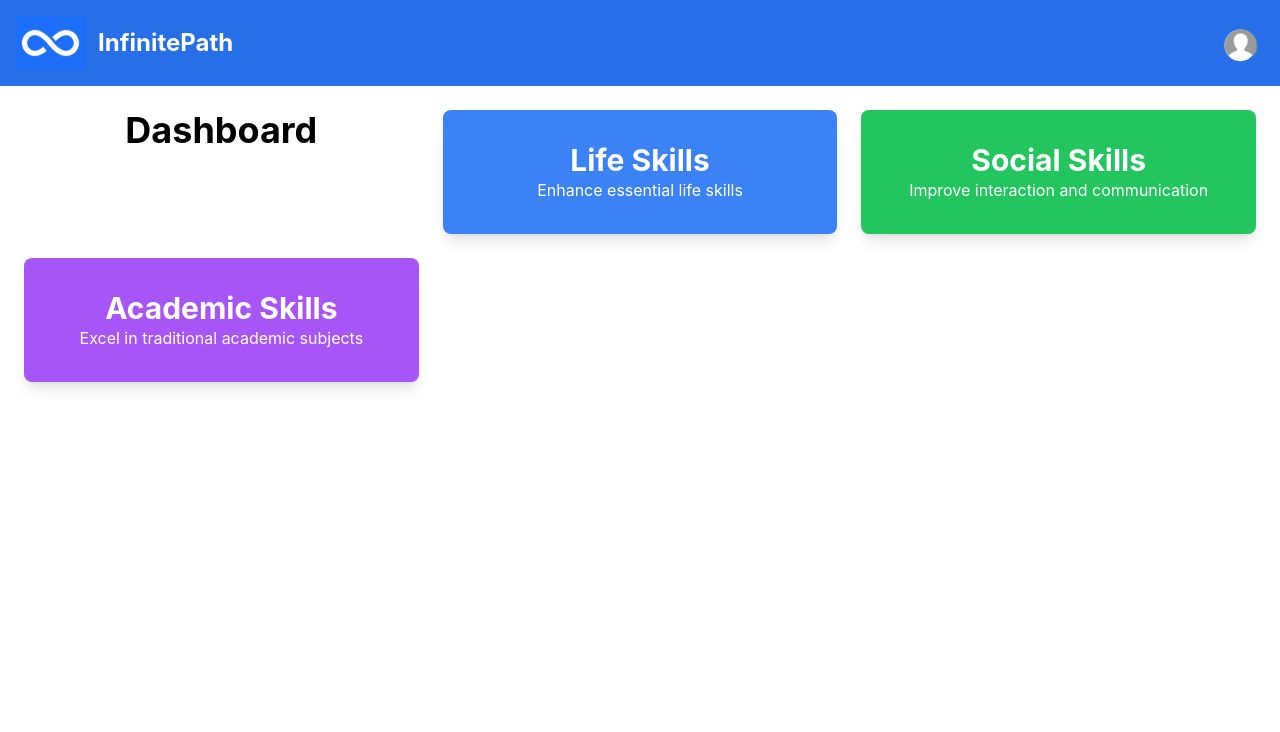
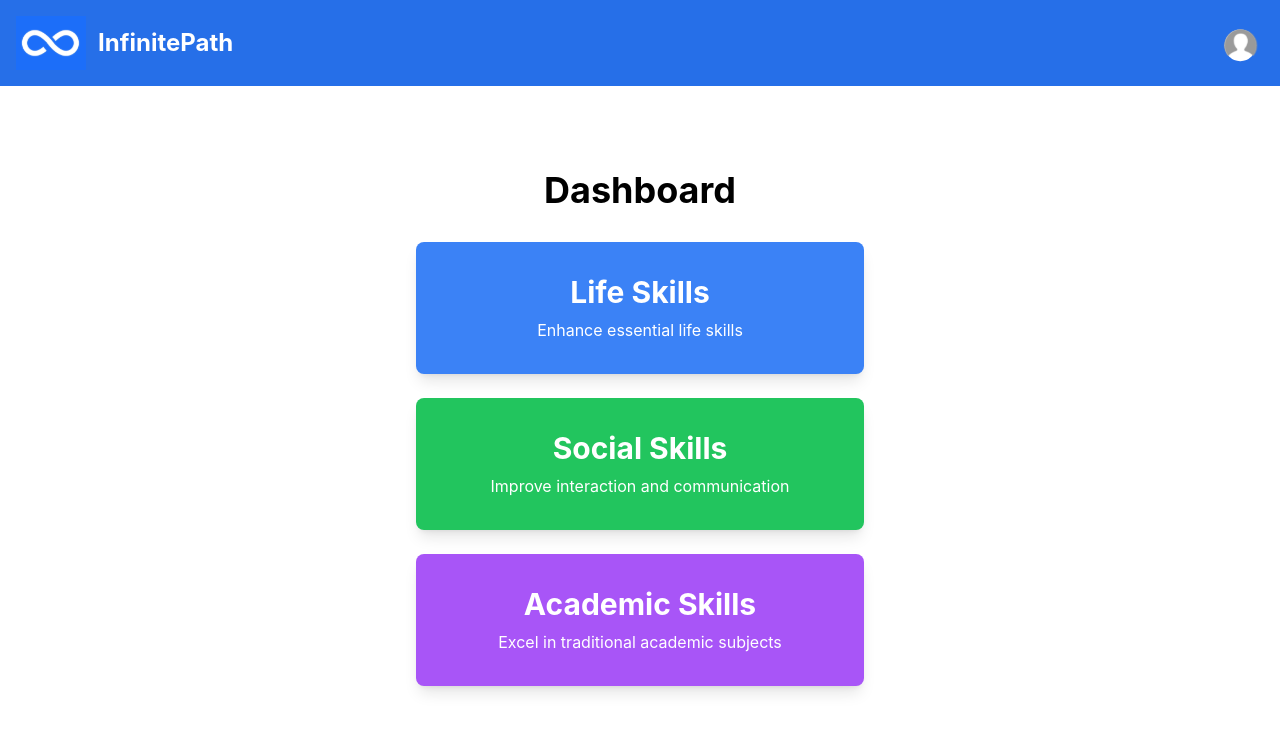
Before and after one commit to vwaje13/ALC-AWS-Hackathon, a React (Create React App) app in the folder client/: page /dashboard in a window 1280 px wide. Shown: the top 732 px of the page. Built offline with nearby package versions, Linux system fonts and the light colour scheme.

Commit message:
updated dashboard

```diff
--- a/client/src/pages/Dashboard.js
+++ b/client/src/pages/Dashboard.js
@@ -27,46 +27,44 @@ function ImageButton() {
 function Dashboard() {
   return (
     <div className="App">
-      {/* Header section with the same format as Homepage */}
-      <header className="bg-header-blue p-4">
+      {/* Header section - Stays at the top */}
+      <header className="bg-header-blue p-4 w-full fixed top-0 left-0 z-10">
         <nav className="flex items-center justify-between container mx-auto">
           <div className="flex items-center space-x-3">
-            <ImageButton/>
-            {/*<img src={logo} className="w-16 h-16" alt="logo" />*/}
+            <ImageButton />
             <p className="text-2xl font-bold text-white">InfinitePath</p>
           </div>
-
           <div className="flex items-center space-x-6">
-          <img src={profileimg} className="h-12 w-12 rounded-full" alt="profileimg" />
+            <img src={profileimg} className="h-12 w-12 rounded-full" alt="profileimg" />
           </div>
         </nav>
       </header>
 
-      {/* Dashboard Tiles */}
-      <div className="dashboard-section grid grid-cols-1 md:grid-cols-3 gap-6 p-6">
+      {/* Add padding to avoid content hiding behind the fixed header */}
+      <div className="pt-20 min-h-screen flex flex-col items-center justify-center">
         <h1 className="text-4xl font-bold mb-8 text-center">Dashboard</h1>
 
         {/* Life Skills Tile */}
-        <Link to="/life" className="tile">
-          <div className="dashboard-tile bg-blue-500 text-white py-8 px-4 rounded-lg shadow-lg hover:bg-blue-600 transition duration-300 ease-in-out">
+        <Link to="/life" className="w-full max-w-md mb-6">
+          <div className="dashboard-tile bg-blue-500 text-white py-8 px-4 rounded-lg shadow-lg hover:bg-blue-600 transition duration-300 ease-in-out text-center">
             <h2 className="text-3xl font-bold">Life Skills</h2>
-            <p>Enhance essential life skills</p>
+            <p className="mt-2">Enhance essential life skills</p>
           </div>
         </Link>
 
         {/* Social Skills Tile */}
-        <Link to="/social" className="tile">
-          <div className="dashboard-tile bg-green-500 text-white py-8 px-4 rounded-lg shadow-lg hover:bg-green-600 transition duration-300 ease-in-out">
+        <Link to="/social" className="w-full max-w-md mb-6">
+          <div className="dashboard-tile bg-green-500 text-white py-8 px-4 rounded-lg shadow-lg hover:bg-green-600 transition duration-300 ease-in-out text-center">
             <h2 className="text-3xl font-bold">Social Skills</h2>
-            <p>Improve interaction and communication</p>
+            <p className="mt-2">Improve interaction and communication</p>
           </div>
         </Link>
 
         {/* Academic Skills Tile */}
-        <Link to="/academic" className="tile">
-          <div className="dashboard-tile bg-purple-500 text-white py-8 px-4 rounded-lg shadow-lg hover:bg-purple-600 transition duration-300 ease-in-out">
+        <Link to="/academic" className="w-full max-w-md mb-6">
+          <div className="dashboard-tile bg-purple-500 text-white py-8 px-4 rounded-lg shadow-lg hover:bg-purple-600 transition duration-300 ease-in-out text-center">
             <h2 className="text-3xl font-bold">Academic Skills</h2>
-            <p>Excel in traditional academic subjects</p>
+            <p className="mt-2">Excel in traditional academic subjects</p>
           </div>
         </Link>
       </div>
```
